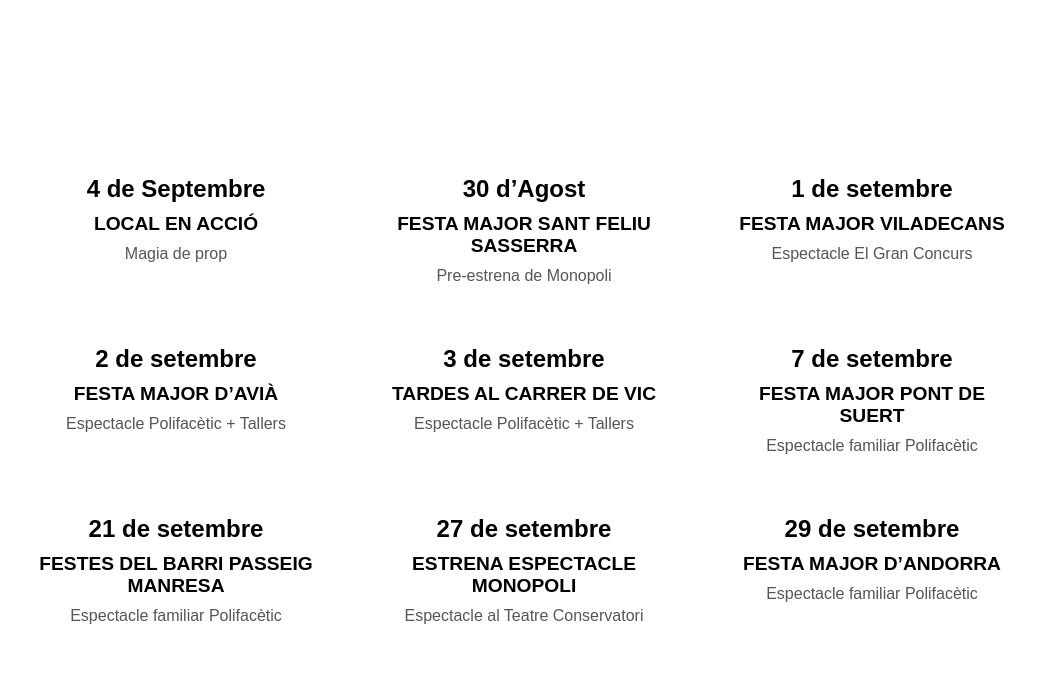
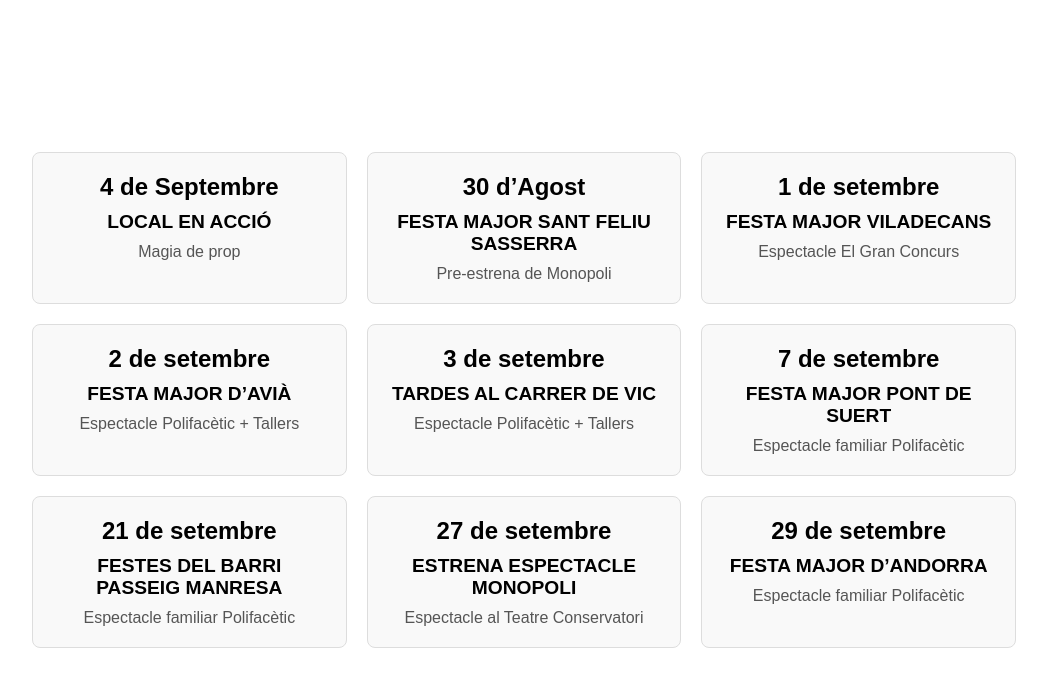
Before and after one commit to samuelasensio/espectaculos, a plain HTML site: page index.html in a window 1280 px wide. Shown: the whole page, without its empty margins (116-1163 px from the left). Drawn offline with Linux system fonts and the light colour scheme.

Commit message:
Update styles.css

```diff
--- a/styles.css
+++ b/styles.css
@@ -11,20 +11,28 @@ body {
     justify-content: center;
     align-items: center;
     min-height: 100vh;
-    margin: 0;
 }
 
 .agenda {
     display: grid;
-    grid-template-columns: repeat(3, 1fr);
+    grid-template-columns: repeat(auto-fill, minmax(300px, 1fr)); /* Cambia el ancho mínimo según sea necesario */
     gap: 20px;
     width: 80%;
     max-width: 1200px;
+    padding: 20px; /* Agregado para espaciado alrededor de la cuadrícula */
 }
 
 .event {
     text-align: center;
     padding: 20px;
+    border: 1px solid #ddd; /* Borde para los eventos */
+    border-radius: 8px; /* Bordes redondeados */
+    background-color: #f9f9f9; /* Color de fondo ligero para eventos */
+    transition: transform 0.2s; /* Transición suave para el efecto de hover */
+}
+
+.event:hover {
+    transform: scale(1.05); /* Efecto de aumento al pasar el cursor */
 }
 
 .date {
```
